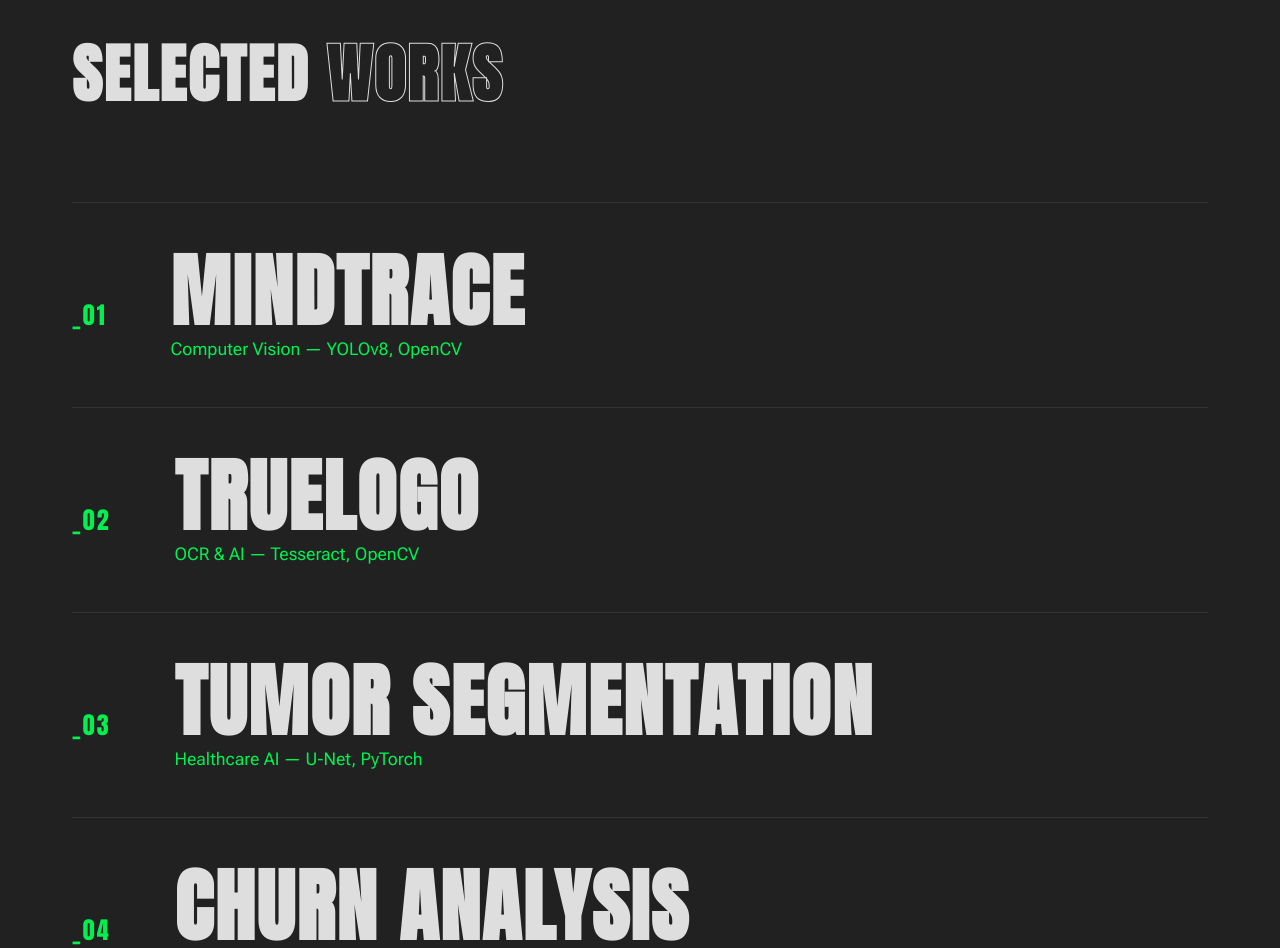
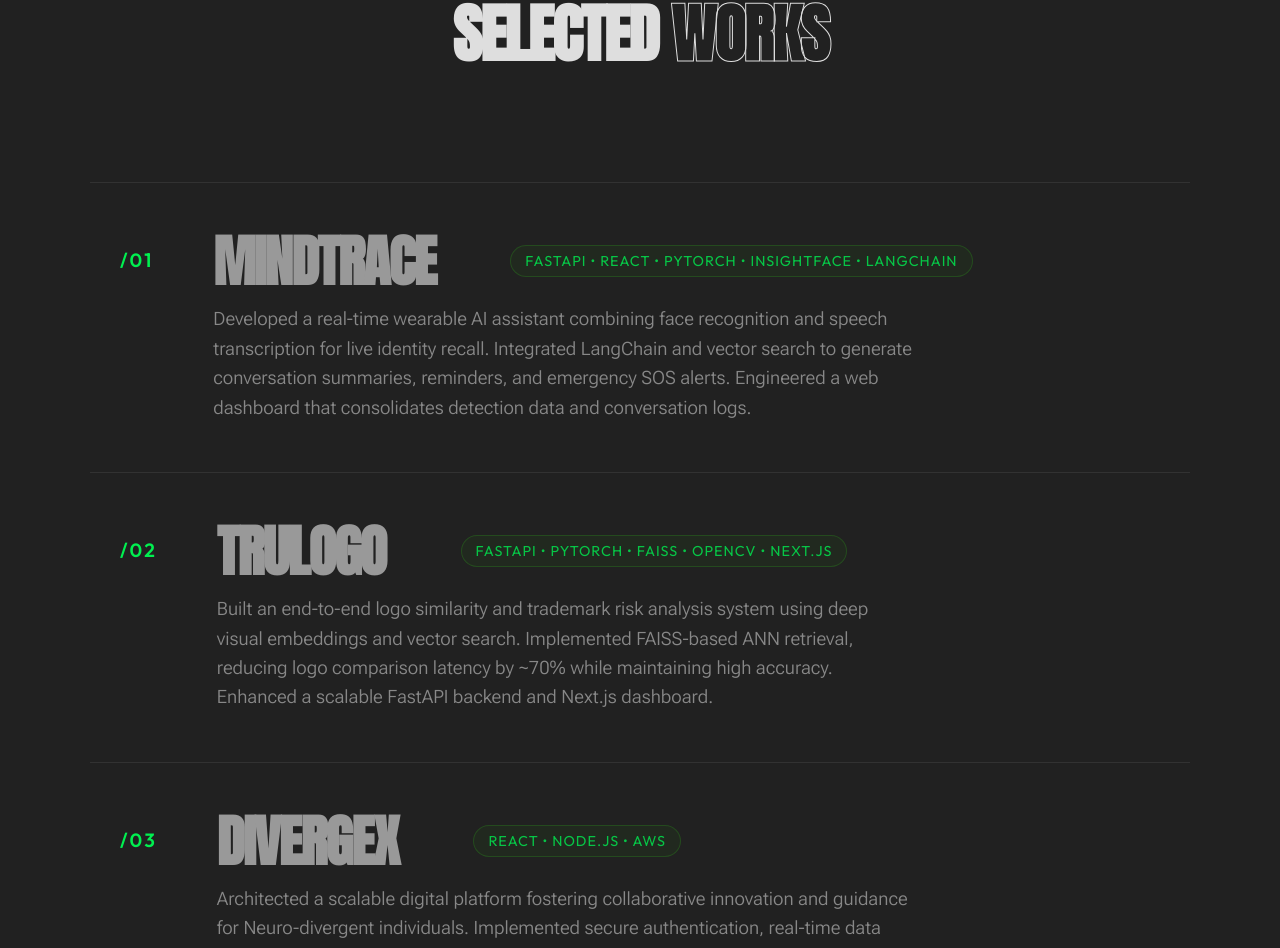
Before and after one commit to colinrozario/portfolio, a React (Vite) app: page / in a window 1280 px wide. Shown: the part 4213-5161 px from the top of the page. Built offline with nearby package versions, Linux system fonts and the light colour scheme.

Commit message:
feat: Implement interactive Projects section with Framer Motion animations and update favicon and page title.

```diff
--- a/src/components/Projects.jsx
+++ b/src/components/Projects.jsx
@@ -1,58 +1,149 @@
-import React, { useState } from 'react';
+import React, { useState, useRef } from 'react';
+import { motion, AnimatePresence } from 'framer-motion';
+import { FiArrowUpRight, FiGithub } from 'react-icons/fi';
 import '../styles/Projects.css';
 
 const Projects = () => {
-    const [activeProject, setActiveProject] = useState(null);
+    const [hoveredProject, setHoveredProject] = useState(null);
+    const [mousePosition, setMousePosition] = useState({ x: 0, y: 0 });
+    const containerRef = useRef(null);
 
     const projects = [
         {
             id: '01',
             title: 'MindTrace',
             category: 'Computer Vision',
-            tech: 'YOLOv8, OpenCV'
+            tech: 'FastAPI • React • PyTorch • InsightFace • LangChain',
+            description: 'Developed a real-time wearable AI assistant combining face recognition and speech transcription for live identity recall. Integrated LangChain and vector search to generate conversation summaries, reminders, and emergency SOS alerts. Engineered a web dashboard that consolidates detection data and conversation logs.',
+            githubLink: 'https://github.com/colinrozario/mindtrace',
+            color: 'linear-gradient(135deg, #FF6B6B 0%, #556270 100%)'
         },
         {
             id: '02',
-            title: 'TrueLogo',
+            title: 'TruLogo',
             category: 'OCR & AI',
-            tech: 'Tesseract, OpenCV'
+            tech: 'FastAPI • PyTorch • FAISS • OpenCV • Next.js',
+            description: 'Built an end-to-end logo similarity and trademark risk analysis system using deep visual embeddings and vector search. Implemented FAISS-based ANN retrieval, reducing logo comparison latency by ~70% while maintaining high accuracy. Enhanced a scalable FastAPI backend and Next.js dashboard.',
+            githubLink: 'https://github.com/colinrozario/TruLogo',
+            color: 'linear-gradient(135deg, #4facfe 0%, #00f2fe 100%)'
         },
         {
             id: '03',
-            title: 'TUMOR SEGMENTATION',
-            category: 'Healthcare AI',
-            tech: 'U-Net, PyTorch'
+            title: 'divergeX',
+            category: 'Full Stack / Innovation',
+            tech: 'React • Node.js • AWS',
+            description: 'Architected a scalable digital platform fostering collaborative innovation and guidance for Neuro-divergent individuals. Implemented secure authentication, real-time data synchronization, and a responsive UI for seamless user engagement.',
+            githubLink: 'https://github.com/colinrozario/divergeX',
+            color: 'linear-gradient(135deg, #667eea 0%, #764ba2 100%)'
         },
         {
             id: '04',
-            title: 'CHURN ANALYSIS',
+            title: 'Netflix Churn',
             category: 'Data Science',
-            tech: 'XGBoost, Sklearn'
+            tech: 'XGBoost • Scikit-learn • Pandas',
+            description: 'Built a predictive machine learning model to identify at-risk subscribers. Analyzed viewing patterns and user behavior to engineer features that improved churn prediction accuracy by 15%.',
+            githubLink: 'https://github.com/colinrozario/netflix_churn_prediction',
+            color: 'linear-gradient(135deg, #E50914 0%, #221f1f 100%)'
+        },
+        {
+            id: '05',
+            title: 'Iris Pred',
+            category: 'Machine Learning',
+            tech: 'Python • Streamlit • ML Algorithms',
+            description: 'Designed a foundational classification model to predict Iris flower species. Demonstrates core competencies in data preprocessing, feature selection, and model evaluation metrics.',
+            githubLink: 'https://github.com/colinrozario/iris_pred',
+            color: 'linear-gradient(135deg, #43e97b 0%, #38f9d7 100%)'
         }
     ];
 
+    const handleMouseMove = (e) => {
+        if (!containerRef.current) return;
+        const rect = containerRef.current.getBoundingClientRect();
+        setMousePosition({
+            x: e.clientX - rect.left,
+            y: e.clientY - rect.top
+        });
+    };
+
     return (
-        <section id="projects" className="projects-section">
+        <section
+            id="projects"
+            className="section projects-section"
+            ref={containerRef}
+            onMouseMove={handleMouseMove}
+        >
             <div className="container">
-                <h2 className="section-header font-display">SELECTED <span className="text-outline">WORKS</span></h2>
+                <h2 className="section-title font-display">Selected <span className="text-outline">Works</span></h2>
 
                 <div className="project-list">
                     {projects.map((project) => (
                         <div
                             key={project.id}
-                            className={`project-item ${activeProject && activeProject !== project.id ? 'dimmed' : ''}`}
-                            onMouseEnter={() => setActiveProject(project.id)}
-                            onMouseLeave={() => setActiveProject(null)}
+                            className={`project-item ${hoveredProject && hoveredProject !== project.id ? 'dimmed' : ''}`}
+                            onMouseEnter={() => setHoveredProject(project.id)}
+                            onMouseLeave={() => setHoveredProject(null)}
                         >
-                            <span className="project-num font-display">_{project.id}</span>
-                            <div className="project-info">
-                                <h3 className="project-title font-display">{project.title}</h3>
-                                <p className="project-cat">{project.category} — <span className="text-secondary">{project.tech}</span></p>
+                            <div className="project-content">
+                                <span className="project-num font-display">/{project.id}</span>
+                                <div className="project-main">
+                                    <div className="project-header-row">
+                                        <h3 className="project-title font-display">
+                                            {project.title}
+                                            <motion.span
+                                                className="project-arrow"
+                                                initial={{ opacity: 0, x: -10 }}
+                                                animate={{
+                                                    opacity: hoveredProject === project.id ? 1 : 0,
+                                                    x: hoveredProject === project.id ? 0 : -10
+                                                }}
+                                            >
+                                                <FiArrowUpRight />
+                                            </motion.span>
+                                        </h3>
+                                        <span className="tech-badge">{project.tech}</span>
+                                    </div>
+                                    <p className="project-desc">{project.description}</p>
+                                </div>
+                                <motion.a
+                                    href={project.githubLink}
+                                    target="_blank"
+                                    rel="noopener noreferrer"
+                                    className="project-github"
+                                    initial={{ opacity: 0, x: 20 }}
+                                    animate={{
+                                        opacity: hoveredProject === project.id ? 1 : 0,
+                                        x: hoveredProject === project.id ? 0 : 20
+                                    }}
+                                    whileHover={{ scale: 1.1, color: "var(--accent-green)" }}
+                                >
+                                    <FiGithub />
+                                </motion.a>
                             </div>
-                            <div className="project-arrow">→</div>
                         </div>
                     ))}
                 </div>
+
+                <AnimatePresence>
+                    {hoveredProject && (
+                        <motion.div
+                            className="hover-reveal-image"
+                            initial={{ opacity: 0, scale: 0.8 }}
+                            animate={{
+                                opacity: 1,
+                                scale: 1,
+                                top: mousePosition.y - 120, // Adjusted offset
+                                left: mousePosition.x + 80,
+                            }}
+                            exit={{ opacity: 0, scale: 0.8 }}
+                            transition={{ duration: 0.2, ease: "easeOut" }}
+                            style={{
+                                background: projects.find(p => p.id === hoveredProject)?.color
+                            }}
+                        >
+                            <div className="placeholder-text">View On GitHub</div>
+                        </motion.div>
+                    )}
+                </AnimatePresence>
             </div>
         </section>
     );
--- a/src/styles/Projects.css
+++ b/src/styles/Projects.css
@@ -1,100 +1,202 @@
 .projects-section {
-    padding: 10rem 0;
-    background: var(--bg-primary);
-}
-
-.section-header {
-    font-size: 4rem;
-    margin-bottom: 5rem;
-    color: var(--text-primary);
+    padding: 120px 0;
+    position: relative;
     cursor: default;
 }
 
-.section-header:hover .text-outline {
-    color: var(--accent-green);
+.projects-section .section-title {
+    font-size: 4rem;
+    margin-bottom: 100px;
+    text-align: center;
+    color: var(--text-primary);
+    text-transform: uppercase;
+    font-weight: 800;
+    letter-spacing: -2px;
 }
 
 .project-list {
     display: flex;
     flex-direction: column;
+    max-width: 1100px;
+    margin: 0 auto;
 }
 
 .project-item {
-    display: flex;
-    align-items: baseline;
-    padding: 3rem 0;
-    border-bottom: 1px solid #333;
+    position: relative;
+    padding: 50px 30px;
+    border-top: 1px solid rgba(255, 255, 255, 0.08);
     transition: all 0.4s ease;
     cursor: pointer;
-    position: relative;
+    z-index: 2;
 }
 
-.project-item:first-child {
-    border-top: 1px solid #333;
-}
-
-.project-item:hover {
-    padding-left: 2rem;
-    background: rgba(255, 255, 255, 0.02);
+.project-item:last-child {
+    border-bottom: 1px solid rgba(255, 255, 255, 0.08);
 }
 
 .project-item.dimmed {
     opacity: 0.3;
+    filter: blur(1px);
+    /* Subtle blur for depth */
+}
+
+.project-content {
+    display: flex;
+    align-items: flex-start;
+    /* Align top for description flow */
+    justify-content: space-between;
+    width: 100%;
 }
 
 .project-num {
-    font-size: 1.5rem;
+    font-size: 1.2rem;
     color: var(--accent-green);
-    margin-right: 4rem;
+    margin-right: 60px;
+    font-family: 'Outfit', sans-serif;
+    font-weight: 600;
+    padding-top: 15px;
+    /* Visual alignment with title */
 }
 
-.project-info {
-    flex-grow: 1;
+.project-main {
+    flex: 1;
+    margin-right: 40px;
+}
+
+.project-header-row {
+    display: flex;
+    align-items: center;
+    gap: 20px;
+    margin-bottom: 15px;
+    flex-wrap: wrap;
+    /* Wrap on small screens */
 }
 
 .project-title {
-    font-size: 5rem;
+    font-size: 3.5rem;
+    font-weight: 700;
+    color: #999;
+    margin: 0;
+    transition: color 0.3s ease;
+    display: flex;
+    align-items: center;
+    gap: 15px;
+    text-transform: uppercase;
+    letter-spacing: -1.5px;
     line-height: 1;
-    margin-bottom: 0.5rem;
-    color: var(--text-primary);
-    transition: color 0.3s;
 }
 
 .project-item:hover .project-title {
-    color: white;
-    text-shadow: 0 0 20px rgba(255, 255, 255, 0.3);
-}
-
-.project-cat {
-    font-size: 1.1rem;
-    color: var(--accent-green);
+    color: #fff;
 }
 
 .project-arrow {
-    font-size: 4rem;
-    opacity: 0;
-    transform: translateX(-50px);
-    transition: all 0.4s ease;
+    font-size: 2.5rem;
     color: var(--accent-green);
+    display: inline-flex;
 }
 
-.project-item:hover .project-arrow {
-    opacity: 1;
-    transform: translateX(0);
+.tech-badge {
+    font-family: 'Outfit', sans-serif;
+    font-size: 0.9rem;
+    color: var(--accent-green);
+    background: rgba(57, 255, 20, 0.05);
+    /* Very subtle green tint */
+    border: 1px solid rgba(57, 255, 20, 0.2);
+    padding: 6px 14px;
+    border-radius: 20px;
+    text-transform: uppercase;
+    letter-spacing: 1px;
+    white-space: nowrap;
+    opacity: 0.8;
+    transition: all 0.3s ease;
 }
 
-@media (max-width: 768px) {
-    .project-item {
-        flex-wrap: wrap;
-        gap: 1rem;
+.project-item:hover .tech-badge {
+    opacity: 1;
+    background: rgba(57, 255, 20, 0.1);
+    transform: translateX(5px);
+}
+
+.project-desc {
+    max-width: 700px;
+    font-size: 1.15rem;
+    line-height: 1.6;
+    color: #888;
+    font-weight: 300;
+    margin-top: 5px;
+    transition: color 0.3s ease;
+}
+
+.project-item:hover .project-desc {
+    color: #ccc;
+}
+
+.project-github {
+    font-size: 2.2rem;
+    color: #fff;
+    padding: 15px;
+    display: flex;
+    align-items: center;
+    justify-content: center;
+    pointer-events: auto;
+    background: rgba(255, 255, 255, 0.05);
+    border-radius: 50%;
+    margin-top: 10px;
+    /* Align with header roughly */
+    transition: background 0.3s ease;
+}
+
+.project-github:hover {
+    background: rgba(255, 255, 255, 0.1);
+}
+
+/* Hover Reveal Image */
+.hover-reveal-image {
+    position: absolute;
+    width: 380px;
+    height: 240px;
+    border-radius: 12px;
+    pointer-events: none;
+    z-index: 10;
+    box-shadow: 0 40px 80px rgba(0, 0, 0, 0.6);
+    display: flex;
+    align-items: center;
+    justify-content: center;
+    overflow: hidden;
+    backdrop-filter: blur(10px);
+    border: 1px solid rgba(255, 255, 255, 0.1);
+}
+
+.placeholder-text {
+    color: rgba(255, 255, 255, 0.9);
+    font-size: 1.2rem;
+    font-weight: 700;
+    text-transform: uppercase;
+    letter-spacing: 2px;
+    text-shadow: 0 2px 10px rgba(0, 0, 0, 0.5);
+}
+
+@media (max-width: 900px) {
+    .project-header-row {
+        flex-direction: column;
+        align-items: flex-start;
+        gap: 10px;
     }
 
     .project-title {
-        font-size: 3rem;
+        font-size: 2.5rem;
+    }
+
+    .tech-badge {
+        font-size: 0.8rem;
     }
 
     .project-num {
-        margin-right: 1rem;
-        width: 100%;
+        display: none;
+    }
+
+    .hover-reveal-image {
+        display: none;
     }
 }
```
Also changed, not shown: index.html (+5 -2 lines), public/portfolio-icon.png (added).
